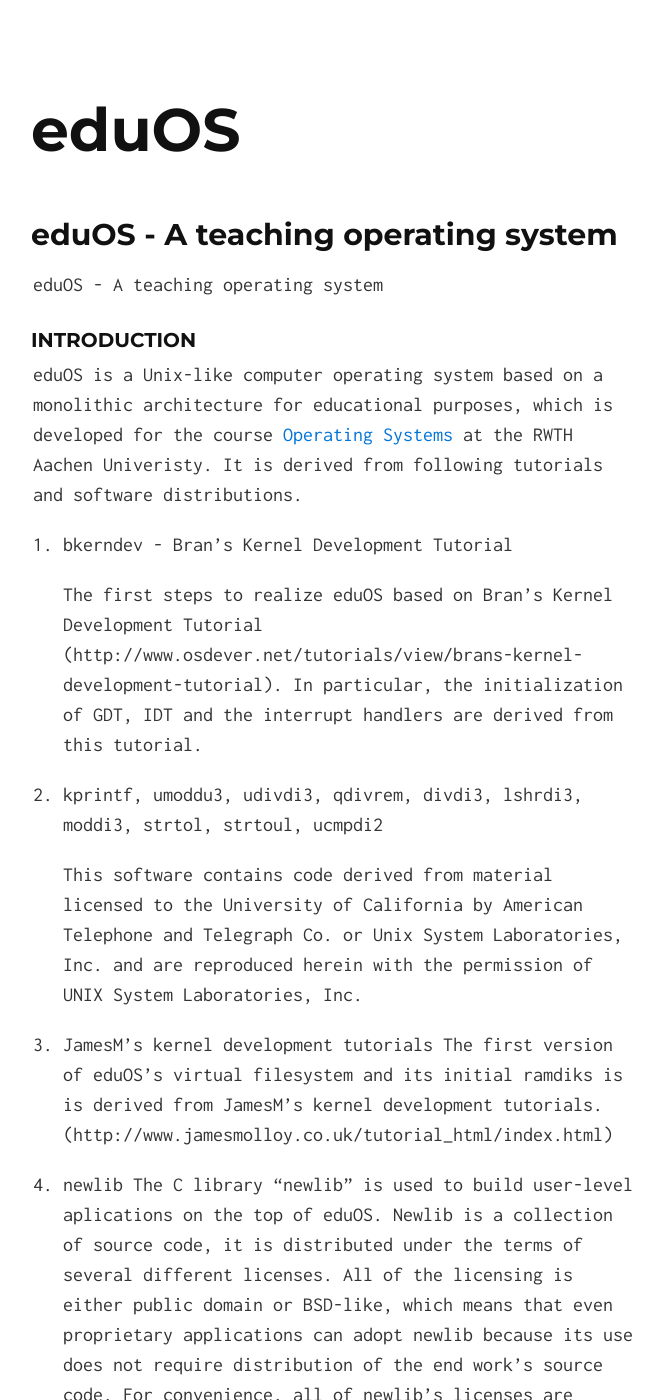
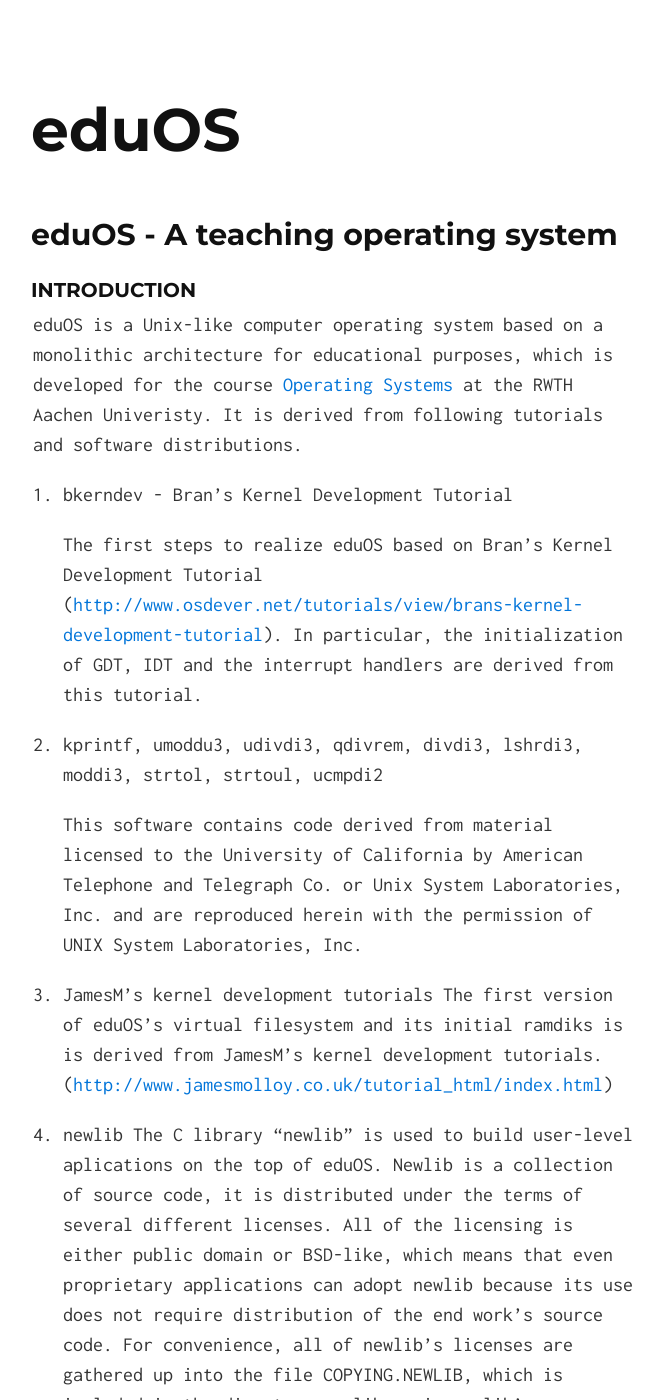
Before and after one commit to RWTH-OS/eduOS, a Jekyll site: the page built from index.md, in a window 1280 px wide and 1400 px high. Shown: the whole window, without its empty margins (307-970 px from the left). Built offline with Jekyll 4.4.1, drawn with Linux system fonts in a browser that asks for light colours; some of the changed lines change nothing that is shown; some of the changed text lies outside the part shown.

Commit message:
add links

```diff
--- a/index.md
+++ b/index.md
@@ -3,7 +3,6 @@
 title : eduOS
 ---
 ## eduOS - A teaching operating system
-eduOS - A teaching operating system
 
 ###Introduction
 
@@ -14,7 +13,7 @@
 0. bkerndev - Bran's Kernel Development Tutorial
 
    The first steps to realize eduOS based on Bran's Kernel Development
-   Tutorial (http://www.osdever.net/tutorials/view/brans-kernel-development-tutorial).
+   Tutorial ([http://www.osdever.net/tutorials/view/brans-kernel-development-tutorial](http://www.osdever.net/tutorials/view/brans-kernel-development-tutorial)).
    In particular, the initialization of GDT, IDT and the interrupt handlers are derived
    from this tutorial.
 
@@ -28,7 +27,7 @@
 2. JamesM's kernel development tutorials
    The first version of eduOS's virtual filesystem and its initial
    ramdiks is is derived from JamesM's kernel development tutorials.
-   (http://www.jamesmolloy.co.uk/tutorial_html/index.html)
+   ([http://www.jamesmolloy.co.uk/tutorial_html/index.html](http://www.jamesmolloy.co.uk/tutorial_html/index.html))
 
 3. newlib
    The C library "newlib" is used to build user-level aplications on the top
@@ -102,7 +101,7 @@
 
 5. stage5 - Enabling paging
 
-   Add support of paging. See http://www.noteblok.net/2014/06/14/bachelor
+   Add support of paging. See [http://www.noteblok.net/2014/06/14/bachelor](http://www.noteblok.net/2014/06/14/bachelor)
    for a detailed description.
 
 6. stage6 - Add UART support
@@ -127,10 +126,10 @@
 
 ### Usefull Links
 
-0. http://www.gnu.org/software/grub/manual/multiboot/
-1. http://www.osdever.net/tutorials/view/brans-kernel-development-tutorial
-2. http://www.jamesmolloy.co.uk/tutorial_html/index.html
-3. http://techblog.lankes.org/tutorials/
-4. http://www.os.rwth-aachen.de
-5. http://www.noteblok.net/2014/06/14/bachelor
-6. https://sourceware.org/newlib/
+0. [http://www.gnu.org/software/grub/manual/multiboot/](http://www.gnu.org/software/grub/manual/multiboot/)
+1. [http://www.osdever.net/tutorials/view/brans-kernel-development-tutorial](http://www.osdever.net/tutorials/view/brans-kernel-development-tutorial)
+2. [http://www.jamesmolloy.co.uk/tutorial_html/index.html](http://www.jamesmolloy.co.uk/tutorial_html/index.html)
+3. [http://techblog.lankes.org/tutorials/](http://techblog.lankes.org/tutorials/)
+4. [http://www.os.rwth-aachen.de](http://www.os.rwth-aachen.de)
+5. [http://www.noteblok.net/2014/06/14/bachelor](http://www.noteblok.net/2014/06/14/bachelor)
+6. [https://sourceware.org/newlib/](https://sourceware.org/newlib/)
```
